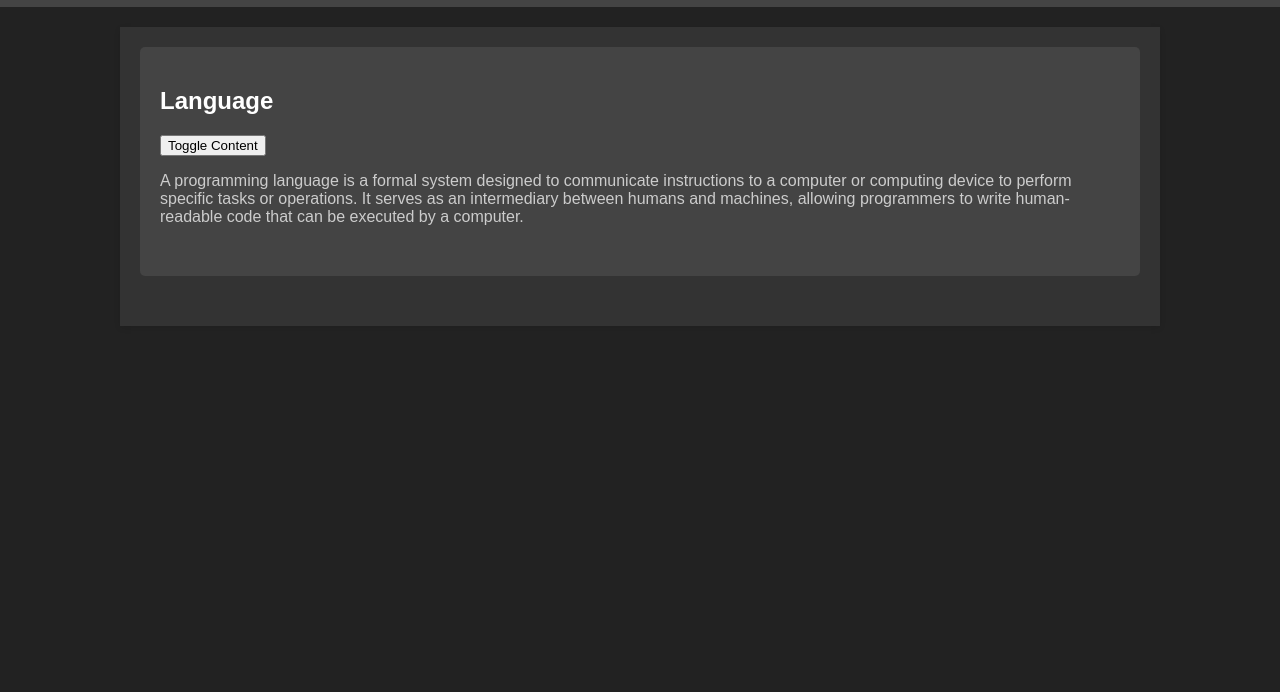
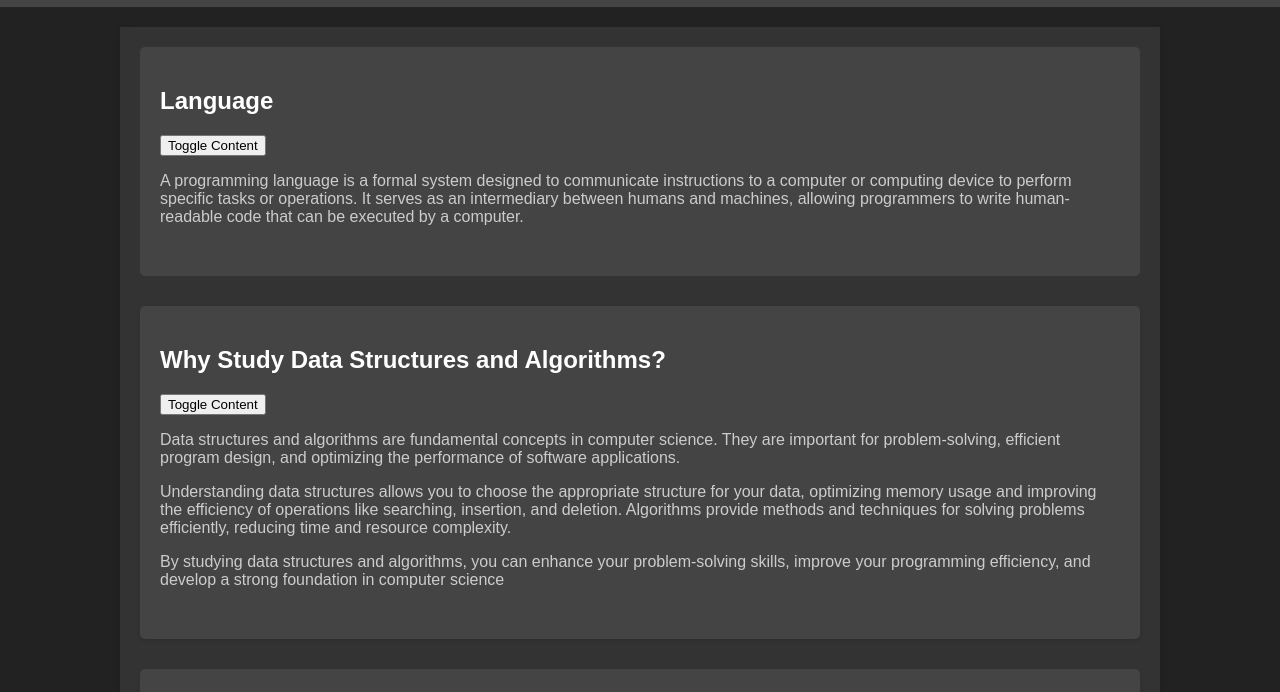
Before and after one commit to Voldemond/ALGOS, a website with bundled scripts: page page3.html in a window 1280 px wide. Shown: the part 108-800 px from the top of the page. Built offline with nearby package versions, Linux system fonts and the light colour scheme.

Commit message:
changes in technologies

```diff
--- a/page3.html
+++ b/page3.html
@@ -48,7 +48,7 @@
             </p> -->
           </section>
           </section>
-          <!-- <section id="why-dsa">
+           <section id="why-dsa">
             <h2>Why Study Data Structures and Algorithms?</h2>
             <button id="toggleButtondsa">Toggle Content</button>
             <section id="in-dsa">
@@ -127,7 +127,7 @@
                   - Dive deeper into more advanced algorithms like divide and conquer, greedy algorithms, and backtracking.<br>
                   - Study algorithmic paradigms like randomized algorithms, approximation algorithms, and parallel algorithms.
               </p>
-            </section> -->
+            </section>
              </section>
     </main>
 
```
